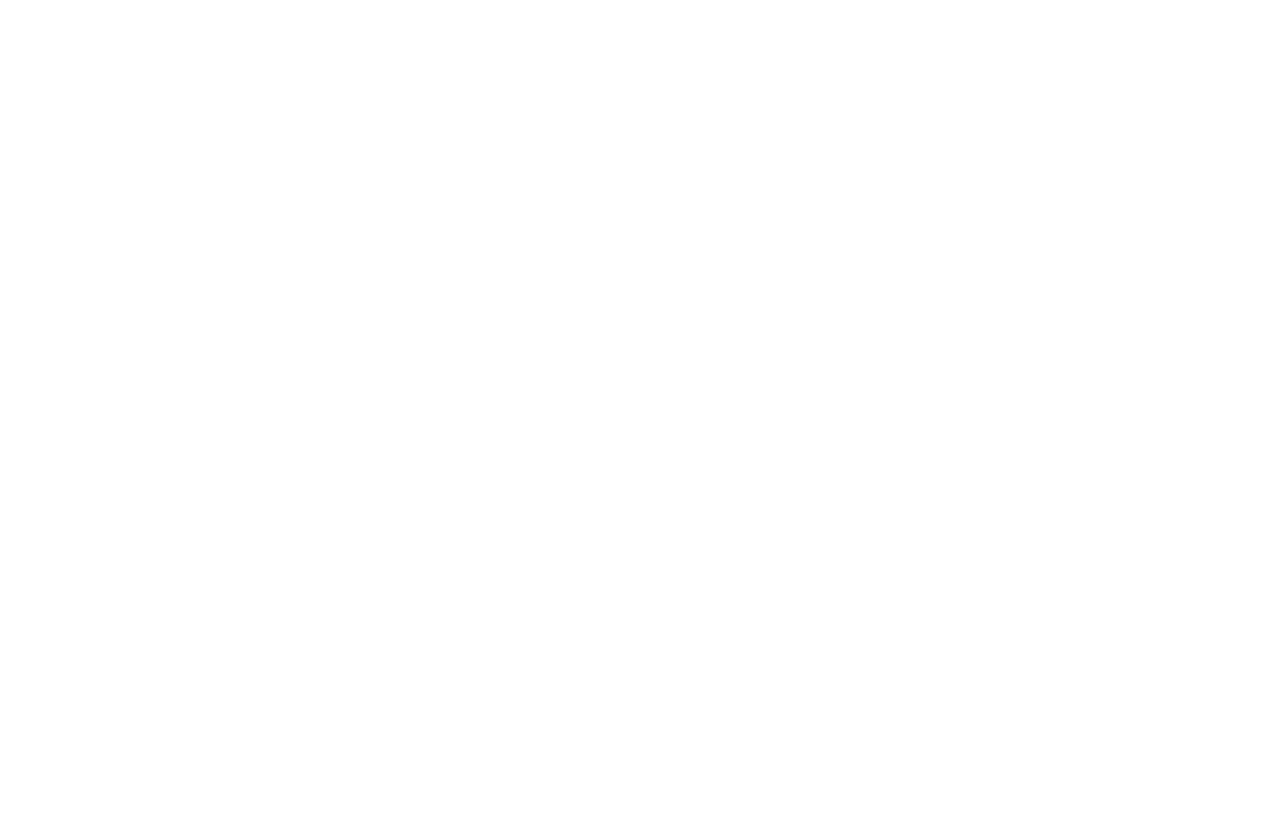
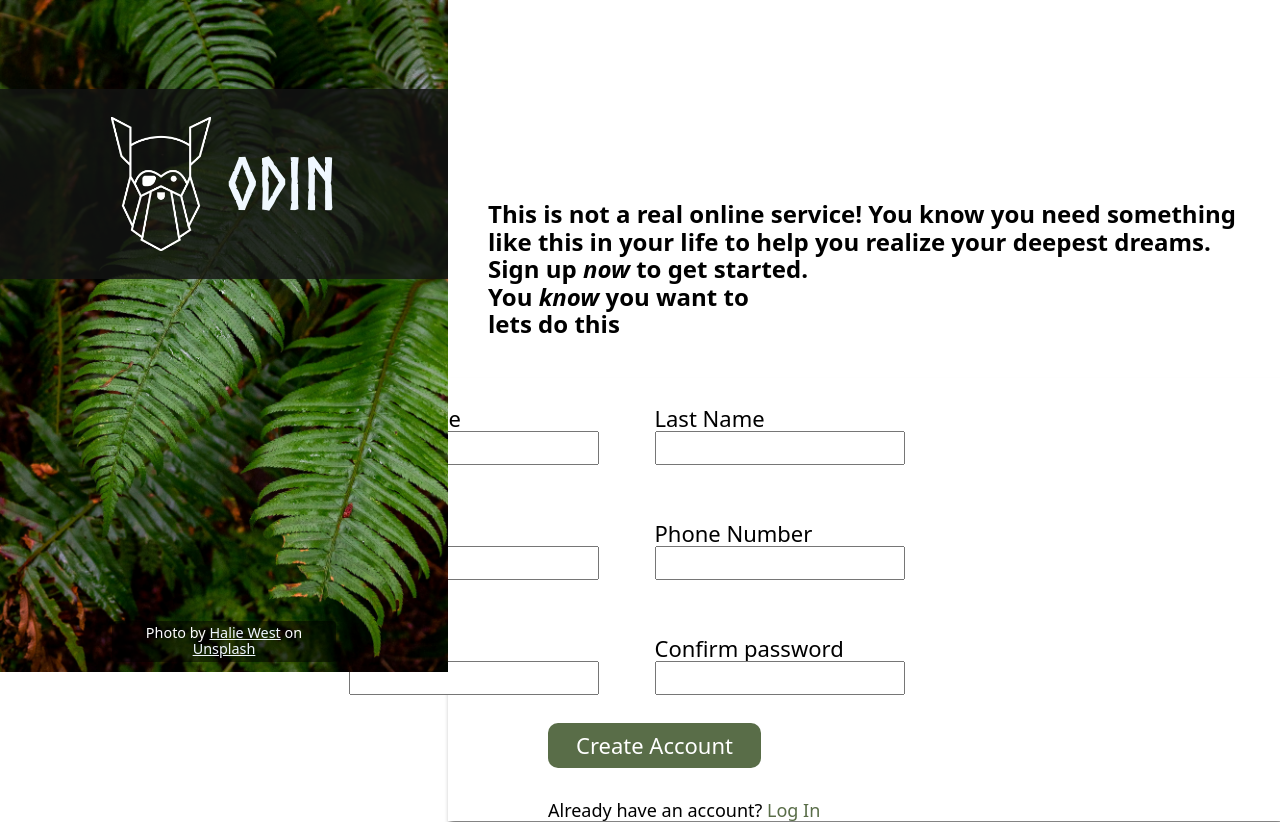
Before and after one commit to JStill-7/odin-sign-up-page, a website: page index.html in a window 1280 px wide. Before the commit the page ends 800 px from the top, so only its background shows below. Drawn offline with nearby package versions, Linux system fonts and the light colour scheme.

Commit message:
layout done

```diff
--- a/index.html
+++ b/index.html
@@ -7,6 +7,79 @@
     <link rel="stylesheet" href="styles.css">
 </head>
 <body>
+    <div id="container">
+        <div id="side-bar">
+            <div id="plant-container">
+                <img id="plant-img" src="halie-west-tree-unsplash.jpg" alt="tree picture">
+                <footer id="credit">
+                Photo by <a href="https://unsplash.com/@haliewestphoto">Halie West</a>
+                on <a href="https://www.unsplash.com">Unsplash</a>
+                </footer>
+                <div id="odin-container">
+                    <div id="img-background">
+                        <img id="odin-logo" src="odin-lined.png" alt="odin logo">
+                        <p id="img-title">ODIN</p>
+                    </div>
+                </div>
+            </div>
+        </div>
+        <div id="sign-up-section">
+            <div id="intro">
+                <p>
+                    <b>This is not a real online service! You know you need something like this in your life to help you
+                        realize your deepest dreams. Sign up <i>now</i> to get started.
+                    </b>
+                </p>
+                <p>
+                    <b>You <i>know</i> you want to</b>
+                <p>
+                <p>
+                    <b>lets do this</b>
+                </p>
+            </div>
+            <form>
+                <div id="row1">
+                    <div id="name-stack">
+                        <label  id="nameF" for="nameF">First Name</label>
+                        <input  required type="text" name="nameF">
+                    </div>
+                    <div id="name-stack">
+                        <label id="nameL" for="nameL">Last Name </label>
+                        <input required type="text" name="nameL">
+                    </div>
+                </div>
+                <div id="row2">
+                    <div id="name-stack">
+                        <label id="email" for="email" name="email">Email</label>
+                        <input required type="email" name="email">
+                    </div>
+                    <div id="name-stack">
+                        <label id="phone" for="phone">Phone Number</label>
+                        <input required type="text" name="phone">
+                    </div>
+                </div>
+                <div id="row3">
+                    <div id="name-stack">
+                        <label  id="password" for="password" name="password">Password</label>
+                        <input required type="password" name="password">
+                    </div>
+                    <div id="name-stack">
+                        <label  id="password-confirm" for="password-confirm">Confirm password</label>
+                        <input required type="password" name="password-confirm">
+                    </div>
+                </div>
+
+                    <div id="button-container">
+                        <button>Create Account</button>
+                        <p id="button-text-below">Already have an account? <span id="green-text">Log In</span></p>
+                    </div>
+                </div>
+                 </form>
+
+
+
+        </div>
+    </div>
 
 </body>
 </html>
--- a/styles.css
+++ b/styles.css
@@ -0,0 +1,314 @@
+/* css reset */
+@import 'node_modules/modern-normalize/modern-normalize.css';
+
+* {
+    margin: 0;
+}
+
+@font-face {
+    font-family: norse;
+    src: url(Norse-Bold.otf);
+}
+
+
+#container {
+    /* border: 2px solid black; */
+    height: 100%;
+    display: flex;
+    flex-direction: row;
+}
+
+#img-title {
+    font-family: norse;
+
+}
+
+#side-bar {
+    /* border: 2px solid rgb(29, 150, 81); */
+    width: 35%;
+    height: 100%;
+    display: flex;
+    flex-direction: column;
+
+}
+
+#plant-container {
+    position: relative;
+    width: 100%;
+    height: 100%;
+    overflow: hidden;
+}
+
+#plant-img {
+    width: 100%;
+    height: 100%;
+    object-fit: cover;
+    display: block;
+}
+
+#credit {
+    position: absolute;
+    bottom: 10px;
+    left: 50%;
+    transform: translateX(-50%);
+    color: white;
+    font-size: 0.9rem;
+    background-color: rgba(0, 0, 0, 0.5);
+    padding: 4px 8px;
+    border-radius: 4px;
+    text-align: center;
+}
+
+a {
+    color: aliceblue;
+}
+
+#odin-container {
+    position: absolute;
+    width: 100%;
+    top: 50%;
+    left: 50%;
+    transform: translate(-50%, -130%);
+
+    display: flex;
+    flex-direction: column;
+    justify-content: center;
+    /* border: 2px solid gold; */
+    z-index: 2; /* Ensure it sits above the image */
+}
+
+#img-background {
+    background-color: rgba(19, 20, 19, 0.828);
+    display: flex;
+    justify-content: center;
+    align-items: center;
+    gap: 1rem;
+    padding: 1rem;
+    width: 100%;
+    height: 190px;
+}
+
+#odin-logo {
+    max-width: 100px;
+    height: auto;
+}
+
+#img-title {
+    color: aliceblue;
+    font-size: 72px;
+    margin: 0;
+}
+
+
+#sign-up-section {
+    height: 100%;
+    width: 65%;
+    /* border: 1px solid magenta;   */
+
+}
+
+#intro {
+    font-size: 24px;
+    margin: 40px;
+    margin-top: 200px;
+}
+
+b{
+    padding-bottom: 30px;
+}
+
+#row1{
+    /* border: 2px solid seagreen; */
+    display: flex;
+    flex-direction: row;
+    justify-content: center;
+    margin-right: 475px;
+
+}
+
+#row2 {
+    display: flex;
+    flex-direction: row;
+    justify-content: center;
+    margin-right: 475px;
+}
+
+#row3 {
+     display: flex;
+    flex-direction: row;
+    justify-content: center;
+    margin-right: 475px;
+
+}
+
+#name-stack {
+    /* border: 2px solid cyan; */
+    display: flex;
+    flex-direction: column;
+    margin: 28px;
+    width: 250px;
+}
+
+label {
+    font-size: 22px;
+}
+
+#row-stack {
+    /* border: 2px solid rgb(89, 29, 23); */
+    display: flex;
+    flex-direction: column;
+    width: 600px;
+}
+
+#button-container {
+    /* border: 2px solid black; */
+    /* display: flex;
+    flex-direction: column; */
+    /* width: 250px; */
+    width: 400px;
+    margin-left: 100px;
+
+
+
+}
+
+button {
+    background-color: #596D48;
+    color: white;
+    font-size: 22px;
+    padding-top:10px;
+    padding-bottom:10px ;
+    padding-left: 28px;
+    padding-right: 28px;
+    border-radius: 10px;
+    border: none;
+
+
+}
+
+#button-text-below {
+    font-weight: 400;
+    font-size: 18px;
+    margin-top: 32px;
+}
+
+#green-text {
+    display: inline-block;
+    color: #596D48;
+    font-weight: 500;
+}
+
+form{
+    font-size: 24px;
+    box-shadow: 2px 5px 5px grey;
+}
+
+
+
+
+/*
+#name-stack-row {
+    border: 2px solid rgb(5, 80, 80);
+    display: flex;
+    flex-direction: row;
+    width: 400px;
+}
+
+#name-stack {
+    border: 2px solid pink;
+    display: flex;
+    flex-direction: column;
+    width: 800px;
+}
+
+
+#email-stack {
+    border: 2px solid purple;
+    display: flex;
+    flex-direction: column;
+}
+
+#password-stack {
+    border: 2px solid rgb(102, 97, 135);
+    display: flex;
+    flex-direction: column;
+}
+
+
+
+
+ */
+
+
+/*
+ #container {
+    display: flex;
+    flex-direction: row;
+}
+
+#plant-img {
+      max-width: 100%;
+      height: auto;
+
+}
+
+#img-background {
+    position: absolute;
+    background-color: rgba(19, 20, 19, 0.828);
+    border: 1px solid rgb(98, 17, 79);
+    display: flex;
+    flex-direction: row;
+    width: 627px;
+    height: 190px;
+
+}
+
+#img-title{
+    color: aliceblue;
+    font-size: 42px;
+}
+
+#odin-logo {
+    max-width: 100%;
+    height: auto;
+}
+
+a {
+    color: aliceblue;
+}
+
+#credit {
+    border: 1px solid magenta;
+    display: flex;
+    flex-direction: row;
+    justify-content: center;
+    align-items: flex-end;
+    color: aliceblue;
+    position: absolute;
+    height: 100vh;
+    width: 627px;
+    padding-bottom: 8px;
+
+}
+
+#side-bar {
+    display: flex;
+    flex-direction: row;
+    flex-wrap: nowrap;
+    border: 2px solid black;
+    height: 100vh;
+}
+
+#idk {
+    display: flex;
+    flex-direction: column;
+    justify-content: center;
+}
+
+#sign-up-section {
+    display: flex;
+    flex-direction: row;
+    flex-wrap: nowrap;
+    border: 2px solid blue;
+    height: 100vh;
+} */
```
Also changed, not shown: package.json (added, +15 -0 lines), Norse-Bold.otf (added), 1 other file.
